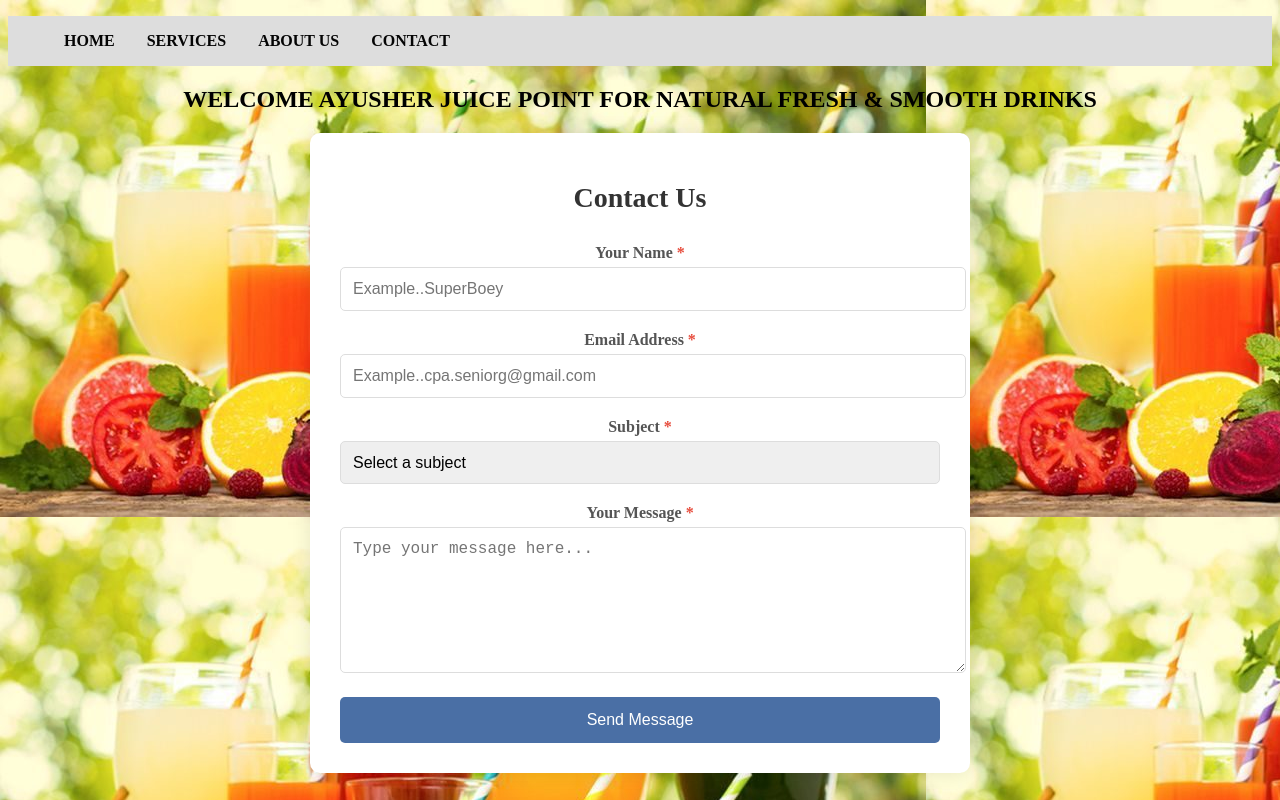
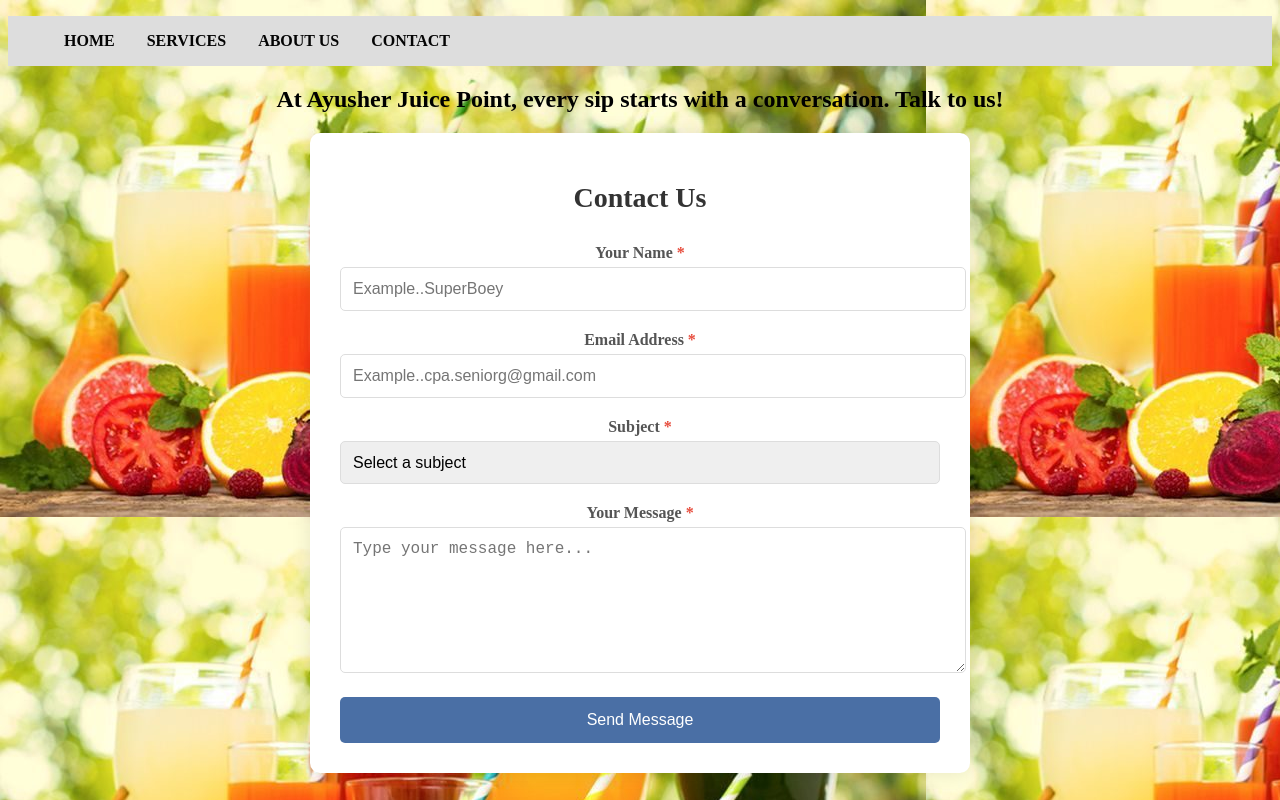
Before and after one commit to Senior-Gee/developer-s, a plain HTML site: page contact.html in a window 1280 px wide. Drawn offline with Linux system fonts and the light colour scheme.

Commit message:
Add files via upload

```diff
--- a/contact.html
+++ b/contact.html
@@ -124,7 +124,7 @@ background-color:rgb(93, 250, 250);
 </ul>
 
 <center>
-<h2>WELCOME AYUSHER JUICE POINT FOR NATURAL FRESH & SMOOTH DRINKS</h2>
+<h2>At Ayusher Juice Point, every sip starts with a conversation. Talk to us!</h2>
 </center>
 <center>
     <div class="contact-form">
```
